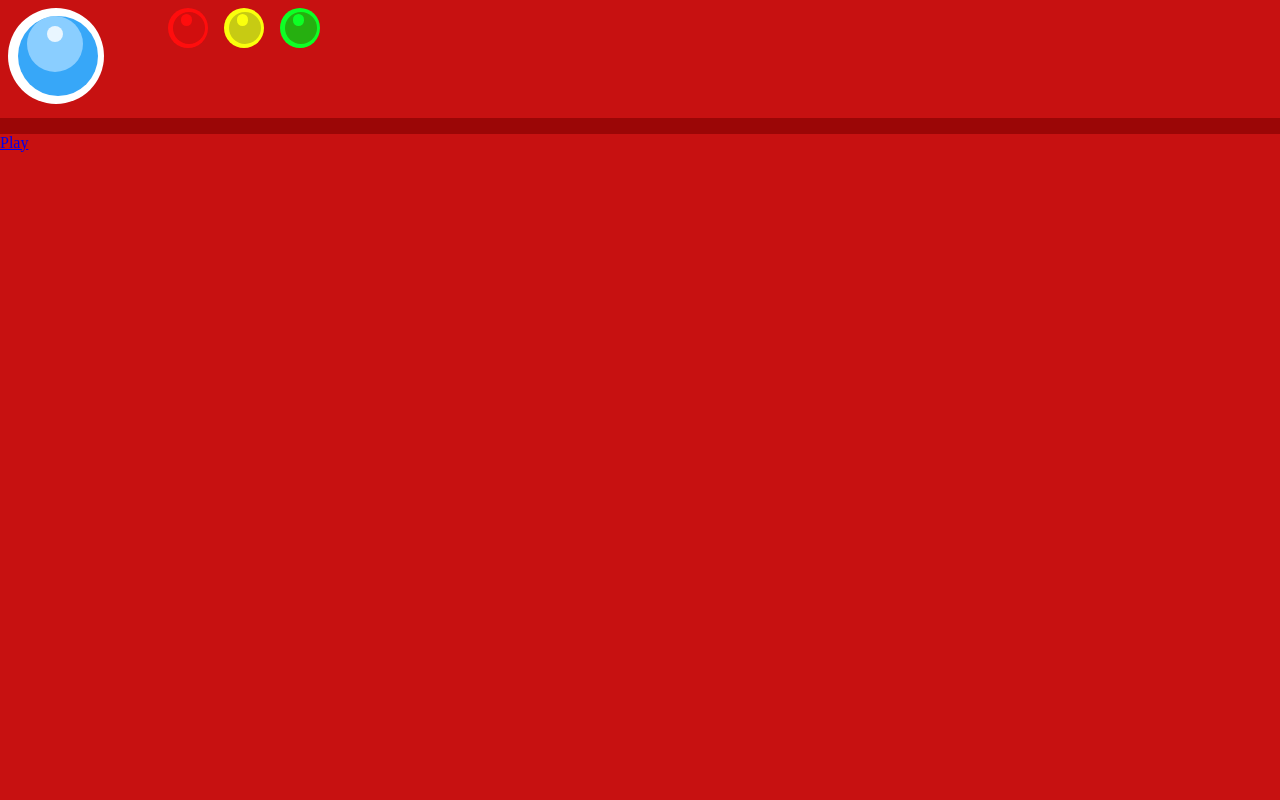
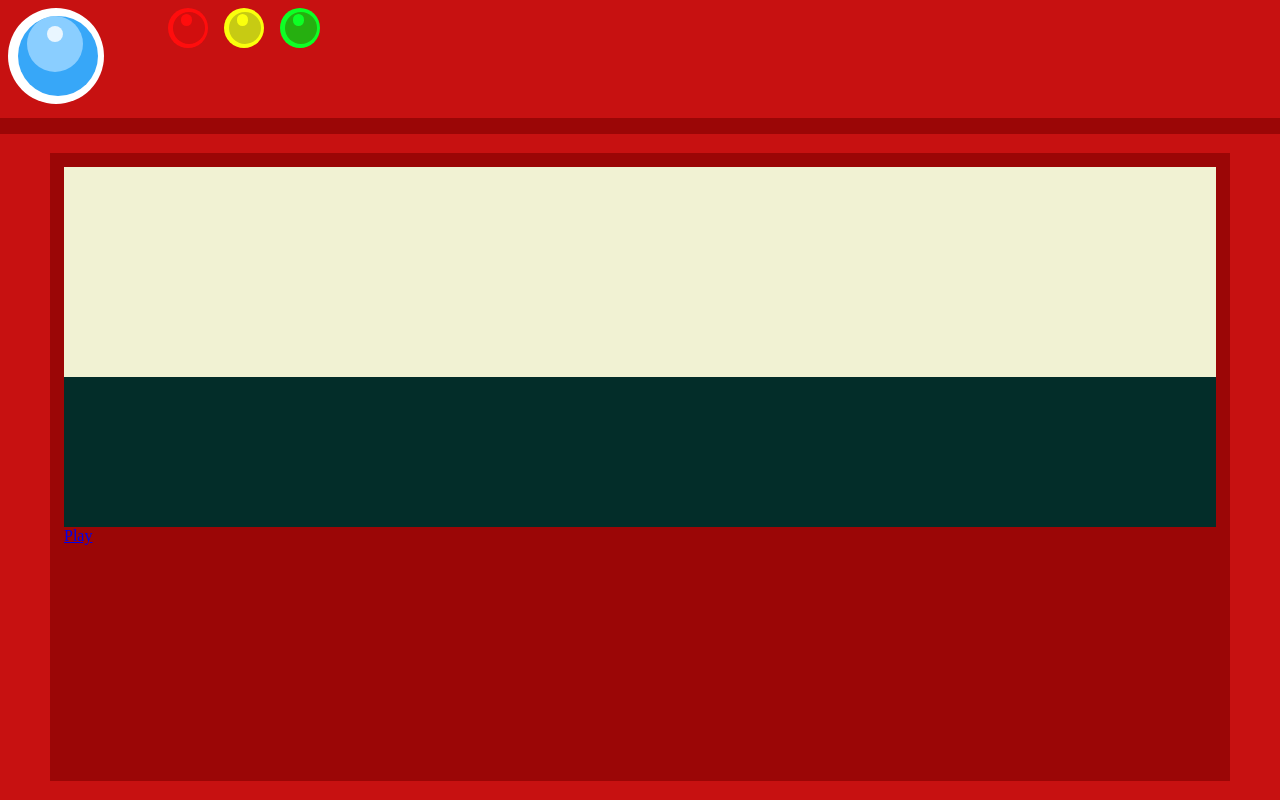
Before and after one commit to pedromichel23/Parte-4-FrontEnd, a plain HTML site: page index.html in a window 1280 px wide. Drawn offline with nearby package versions, Linux system fonts and the light colour scheme.

Commit message:
Location of screens established

```diff
--- a/assets/css/styles.css
+++ b/assets/css/styles.css
@@ -158,6 +158,38 @@ main {
     background-color: var(--base-red-color);
     width: 100%;
     height: 85vh;
+    display: flex;
+    justify-content: center;
+    align-items: center;
 }
 
+    .screens .dark-red {
+        background-color: var(--red-color-borders);
+        width: 90%;
+        height: 90%;
+        border: .9rem solid var(--red-color-borders);
+        display: flex;
+        flex-direction: column;
+        flex-wrap: nowrap;
+    }
+
+        .screens .dark-red .pokemon-screen {
+            background-color: var(--light-yellow-color-pokemon-screen);
+            width: 100%;
+            height: 35%;
+
+        }
+
+        .screens .dark-red .pokemon-stats-screen {
+            background-color: var(--dark-green-color-screens);
+            width: 100%;
+            height: 25%;
+        }
+
+        .screens .dark-red .other-controllers {
+            background-color: var(--red-color-borders);
+            width: 100%;
+            height: 40%;
+        }
+
 /* SCREEN SECTION - END */
--- a/index.html
+++ b/index.html
@@ -41,7 +41,7 @@
         <div class="screens">
             <div class="dark-red">
                 <div class="pokemon-screen"></div>
-                <div class="pokemon-stats"></div>
+                <div class="pokemon-stats-screen"></div>
                 <div class="other-controllers">
                     <div class="type-pokemon"></div>
                     <div class="search-button">
```
